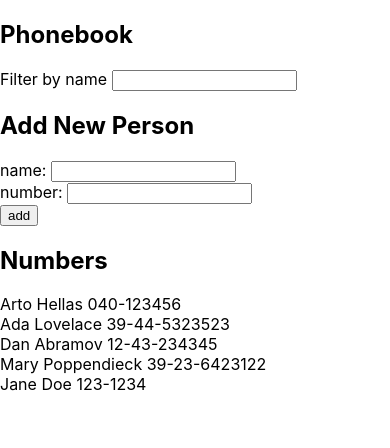
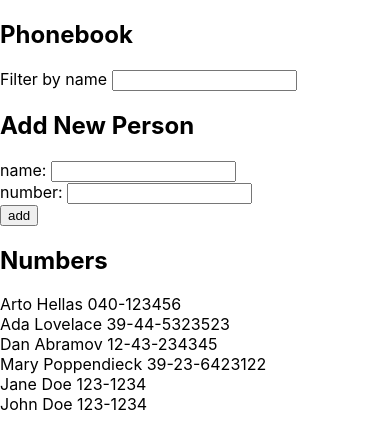
Before and after one commit to eljoey/Helsinki-FullstackOpen, a React (Create React App) app in the folder part-2/phonebook/: page / in a window 390 px wide. Shown: the top 448 px of the page. Built offline with nearby package versions, Linux system fonts and the light colour scheme; data requests are answered from the project's data file; the HTML template or start-up script is replaced by a standard one.

Commit message:
2.16: Phonebook step8

```diff
--- a/part-2/phonebook/db.json
+++ b/part-2/phonebook/db.json
@@ -24,6 +24,11 @@
       "name": "Jane Doe",
       "number": "123-1234",
       "id": 5
+    },
+    {
+      "name": "John Doe",
+      "number": "123-1234",
+      "id": 6
     }
   ]
 }
--- a/part-2/phonebook/src/App.js
+++ b/part-2/phonebook/src/App.js
@@ -2,7 +2,7 @@ import React, { useState, useEffect } from 'react';
 import Filter from './Components/Filter';
 import Form from './Components/Form';
 import People from './Components/People';
-import axios from 'axios';
+import noteService from './services/persons';
 
 const App = () => {
   const [persons, setPersons] = useState([]);
@@ -11,8 +11,8 @@ const App = () => {
   const [search, setSearch] = useState('');
 
   useEffect(() => {
-    axios.get('http://localhost:3001/persons').then(res => {
-      setPersons(res.data);
+    noteService.getAll().then(initialData => {
+      setPersons(initialData);
     });
   }, []);
 
@@ -27,8 +27,8 @@ const App = () => {
       number: newNumber
     };
 
-    axios.post('http://localhost:3001/persons', personObj).then(res => {
-      setPersons(persons.concat(res.data));
+    noteService.create(personObj).then(newPerson => {
+      setPersons(persons.concat(newPerson));
       setNewName('');
       setNewNumber('');
     });
--- /dev/null
+++ b/part-2/phonebook/src/services/persons.js
@@ -0,0 +1,24 @@
+import axios from 'axios';
+
+const apiURL = 'http://localhost:3001/persons';
+
+const getAll = () => {
+  const request = axios.get(apiURL);
+  return request.then(res => res.data);
+};
+
+const create = newObj => {
+  const request = axios.post(apiURL, newObj);
+  return request.then(res => res.data);
+};
+
+const edit = (id, newObj) => {
+  const request = axios.put(`${apiURL}/${id}`, newObj);
+  return request.then(res => res.data);
+};
+
+export default {
+  getAll,
+  create,
+  edit
+};
```
